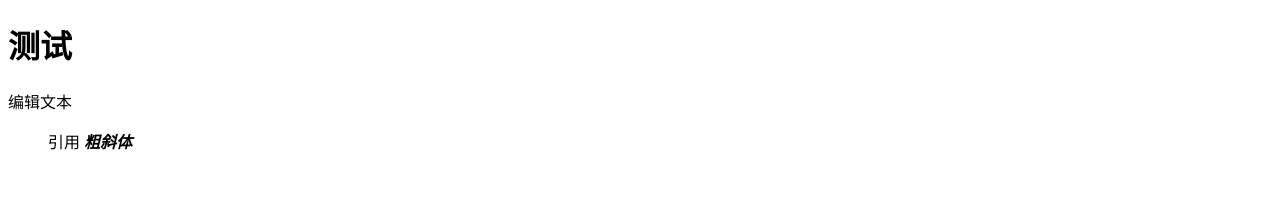
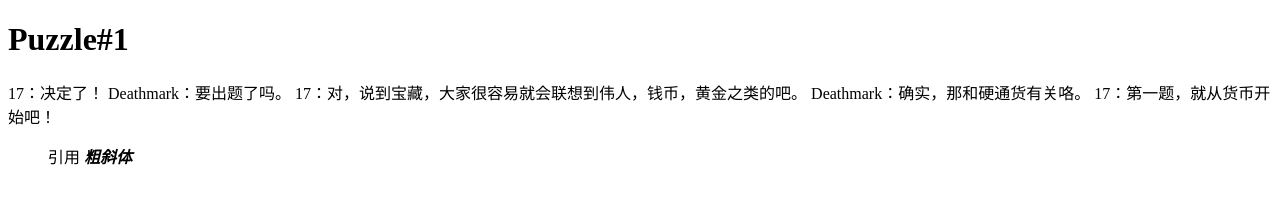
Before and after one commit to 17-s-Treasure-the-Story-About-Us/17-s-Treasure-the-Story-About-Us.github.io, a plain HTML site: page index.html in a window 1280 px wide. Drawn offline with Linux system fonts and the light colour scheme.

Commit message:
Update index.html

```diff
--- a/index.html
+++ b/index.html
@@ -1,8 +1,12 @@
 <!DOCTYPE html>
 <html>
 <body>
-<h1>测试</h1>
-编辑文本
+<h1>Puzzle#1</h1>
+    17：决定了！
+    Deathmark：要出题了吗。
+    17：对，说到宝藏，大家很容易就会联想到伟人，钱币，黄金之类的吧。
+    Deathmark：确实，那和硬通货有关咯。
+    17：第一题，就从货币开始吧！
 <blockquote>引用
 
 <strong><em>粗斜体</em></strong></blockquote>
```
